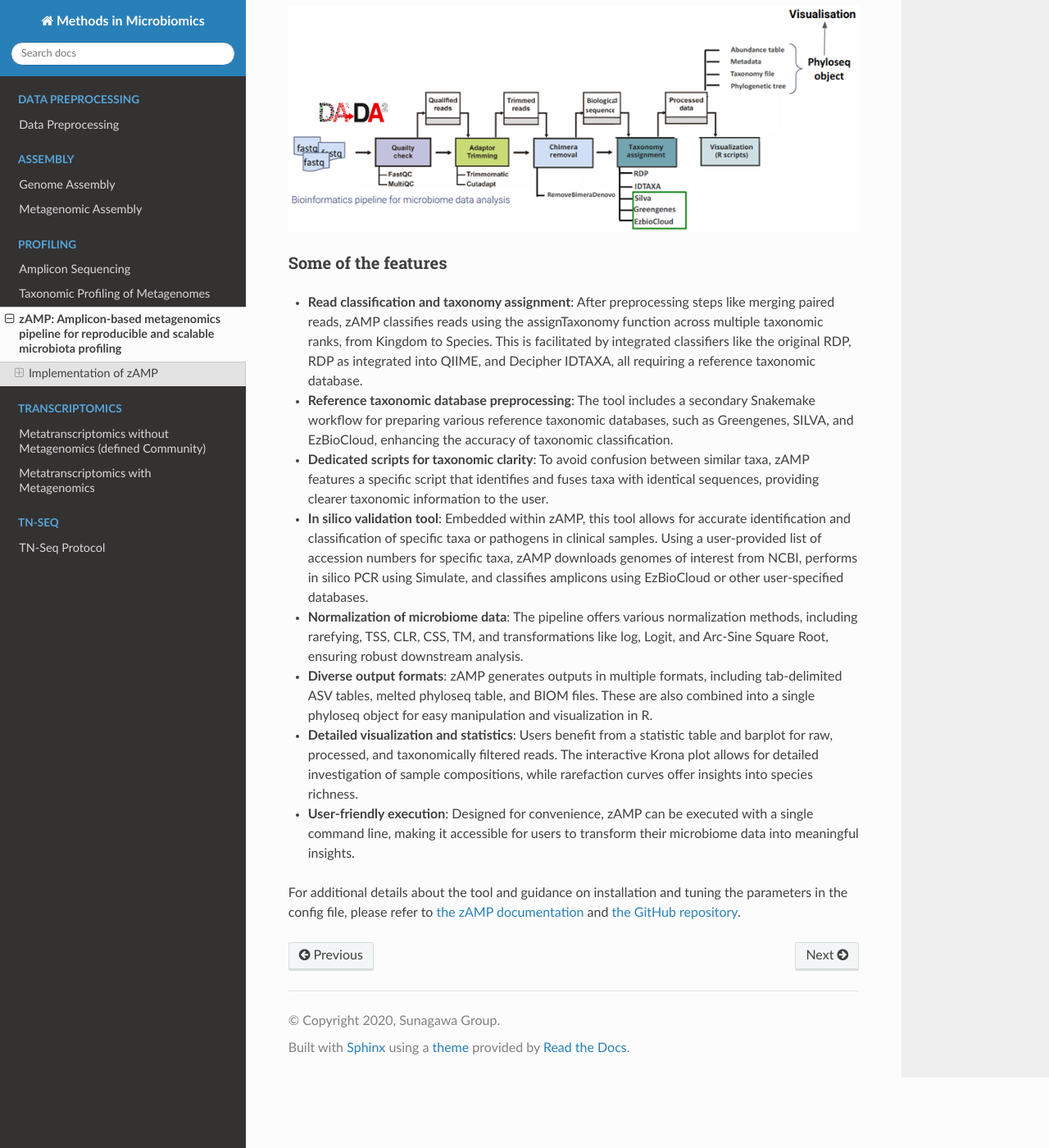
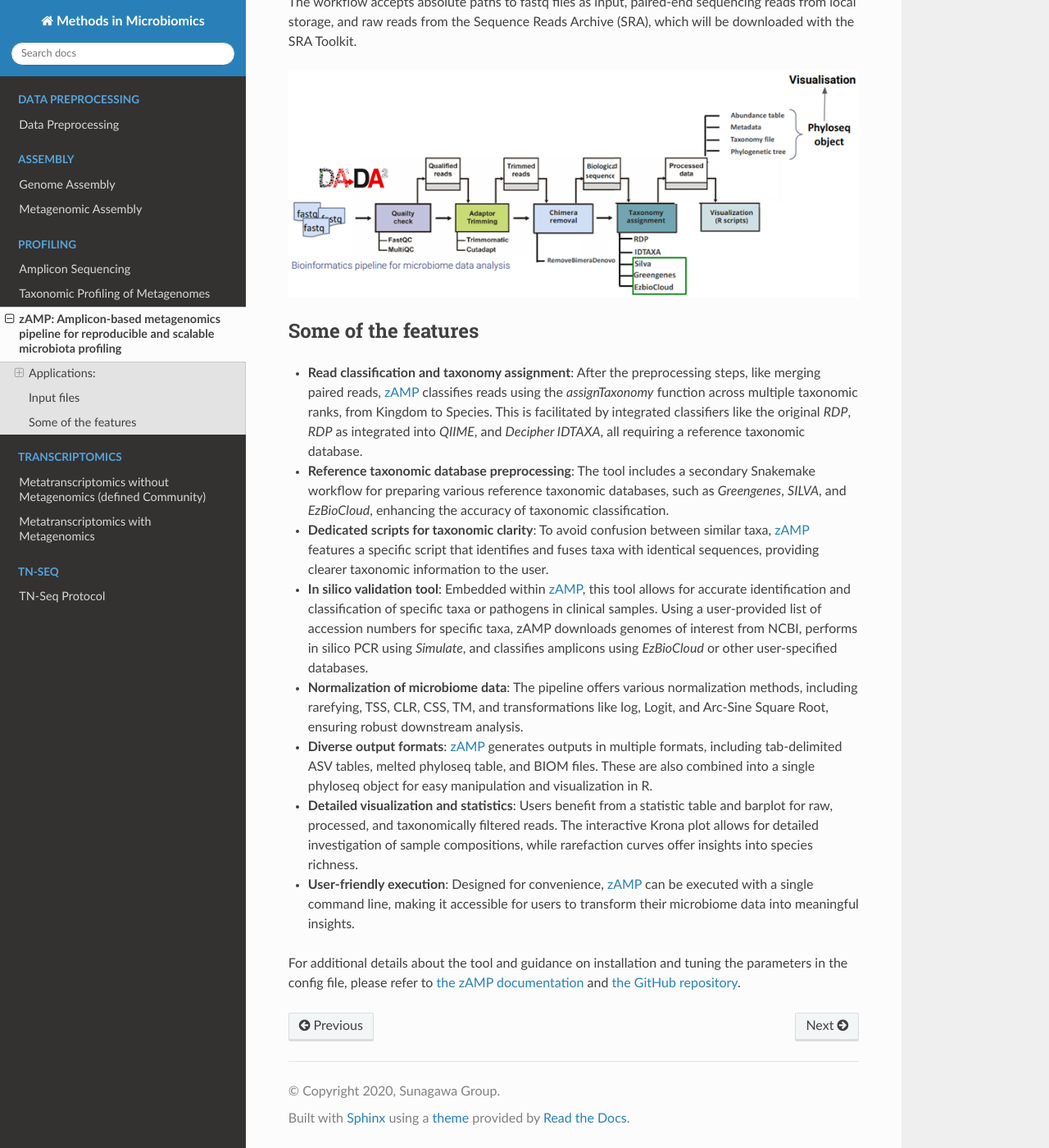
Before and after one commit to MicrobiologyETHZ/Methods_in_Microbiomics, a Sphinx documentation site: the page built from docs/profiling/zAMP.rst, in a window 1280 px wide and 1400 px high, scrolled down 1352 px. Shown: the whole window at 82% size. Built offline with Sphinx 7.4.7 and the Read the Docs theme 2.0.0, drawn with Linux system fonts in a browser that asks for light colours; some of the changed text lies outside the part shown.

Commit message:
Final edits on zAMP

```diff
--- a/docs/profiling/zAMP.rst
+++ b/docs/profiling/zAMP.rst
@@ -31,16 +33,17 @@
 Some of the features
 ^^^^^^^^^^^^^^^^^^^^
 
-- **Read classification and taxonomy assignment**: After preprocessing steps like merging paired reads, zAMP classifies reads using the assignTaxonomy function across multiple taxonomic ranks, from Kingdom to Species. This is facilitated by integrated classifiers like the original RDP, RDP as integrated into QIIME, and Decipher IDTAXA, all requiring a reference taxonomic database.
-- **Reference taxonomic database preprocessing**: The tool includes a secondary Snakemake workflow for preparing various reference taxonomic databases, such as Greengenes, SILVA, and EzBioCloud, enhancing the accuracy of taxonomic classification.
-- **Dedicated scripts for taxonomic clarity**: To avoid confusion between similar taxa, zAMP features a specific script that identifies and fuses taxa with identical sequences, providing clearer taxonomic information to the user.
-- **In silico validation tool**: Embedded within zAMP, this tool allows for accurate identification and classification of specific taxa or pathogens in clinical samples. Using a user-provided list of accession numbers for specific taxa, zAMP downloads genomes of interest from NCBI, performs in silico PCR using Simulate, and classifies amplicons using EzBioCloud or other user-specified databases.
+- **Read classification and taxonomy assignment**: After the preprocessing steps, like merging paired reads, `zAMP`_ classifies reads using the `assignTaxonomy` function across multiple taxonomic ranks, from Kingdom to Species. This is facilitated by integrated classifiers like the original `RDP`, `RDP` as integrated into `QIIME`, and `Decipher IDTAXA`, all requiring a reference taxonomic database.
+- **Reference taxonomic database preprocessing**: The tool includes a secondary Snakemake workflow for preparing various reference taxonomic databases, such as `Greengenes`, `SILVA`, and `EzBioCloud`, enhancing the accuracy of taxonomic classification.
+- **Dedicated scripts for taxonomic clarity**: To avoid confusion between similar taxa, `zAMP`_ features a specific script that identifies and fuses taxa with identical sequences, providing clearer taxonomic information to the user.
+- **In silico validation tool**: Embedded within `zAMP`_, this tool allows for accurate identification and classification of specific taxa or pathogens in clinical samples. Using a user-provided list of accession numbers for specific taxa, zAMP downloads genomes of interest from NCBI, performs in silico PCR using `Simulate`, and classifies amplicons using `EzBioCloud` or other user-specified databases.
 - **Normalization of microbiome data**: The pipeline offers various normalization methods, including rarefying, TSS, CLR, CSS, TM, and transformations like log, Logit, and Arc-Sine Square Root, ensuring robust downstream analysis.
-- **Diverse output formats**: zAMP generates outputs in multiple formats, including tab-delimited ASV tables, melted phyloseq table, and BIOM files. These are also combined into a single phyloseq object for easy manipulation and visualization in R.
+- **Diverse output formats**: `zAMP`_ generates outputs in multiple formats, including tab-delimited ASV tables, melted phyloseq table, and BIOM files. These are also combined into a single phyloseq object for easy manipulation and visualization in R.
 - **Detailed visualization and statistics**: Users benefit from a statistic table and barplot for raw, processed, and taxonomically filtered reads. The interactive Krona plot allows for detailed investigation of sample compositions, while rarefaction curves offer insights into species richness.
-- **User-friendly execution**: Designed for convenience, zAMP can be executed with a single command line, making it accessible for users to transform their microbiome data into meaningful insights.
+- **User-friendly execution**: Designed for convenience, `zAMP`_ can be executed with a single command line, making it accessible for users to transform their microbiome data into meaningful insights.
 
 For additional details about the tool and guidance on installation and tuning the parameters in the config file, please refer to `the zAMP documentation`_ and `the GitHub repository`_.
 
+.. _zAMP: https://zamp.readthedocs.io/en/latest/
 .. _the zAMP documentation: https://zamp.readthedocs.io/en/latest/
 .. _the GitHub repository: https://github.com/metagenlab/zAMP
```
Also changed, not shown: other parts of docs/profiling/zAMP.rst (+5 -3 lines).
